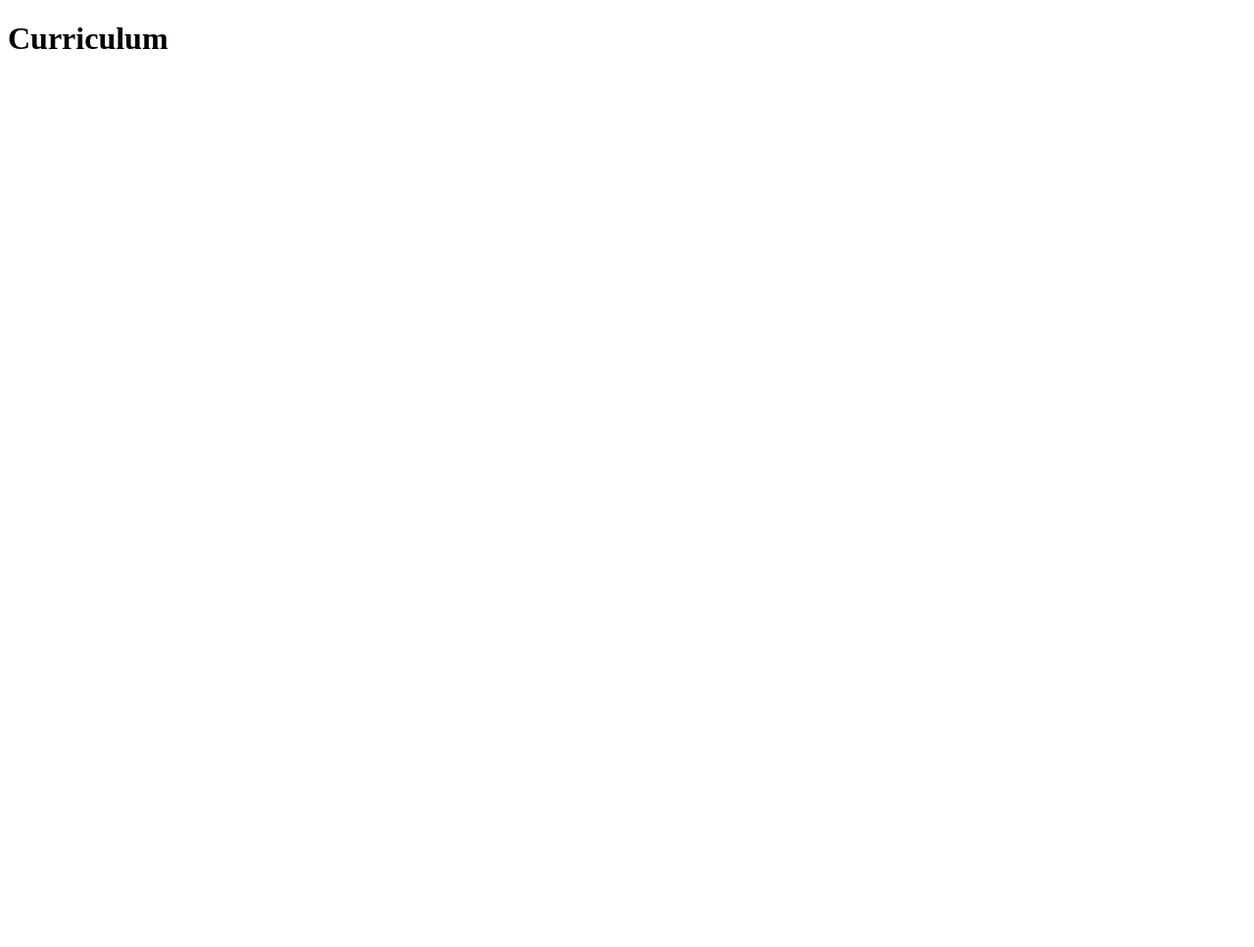
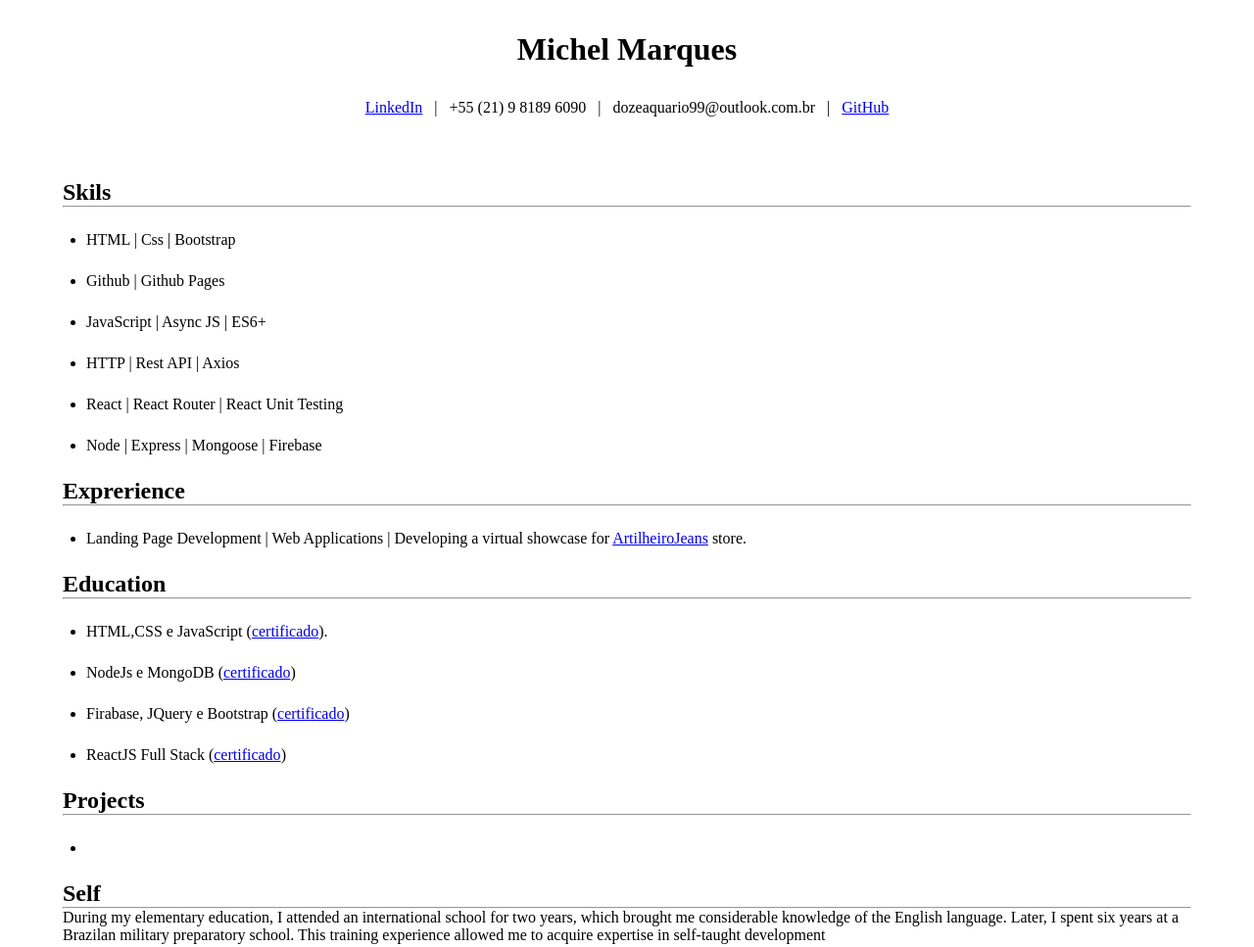
Before and after one commit to Smch12nntynn/curriculum, a website: page dist/index.html in a window 1280 px wide. Shown: the whole page at 98% size. Before the commit the page ends 800 px from the top, so only its background shows below. Drawn offline with Linux system fonts and the light colour scheme.

Commit message:
second commit

```diff
--- a/dist/index.html
+++ b/dist/index.html
@@ -1,12 +1,98 @@
 <!DOCTYPE html>
 <html lang="en">
+
 <head>
-    <meta charset="UTF-8">
-    <meta http-equiv="X-UA-Compatible" content="IE=edge">
-    <meta name="viewport" content="width=device-width, initial-scale=1.0">
+    <meta charset="UTF-8" />
+    <meta http-equiv="X-UA-Compatible" content="IE=edge" />
+    <meta name="viewport" content="width=device-width, initial-scale=1.0" />
+    <link rel="stylesheet" href="style.css" />
     <title>Curriculum</title>
 </head>
+
 <body>
-    <h1>Curriculum</h1>
+    <h1 class="name">Michel Marques</h1>
+
+    <div class="info">
+        <span><a
+            href="https://www.linkedin.com/in/michel-marques-nntynn/"
+            target="_blank"
+            rel="noopener noreferrer"
+            >LinkedIn</a></span>&nbsp;&nbsp;&nbsp;|&nbsp;&nbsp;
+        <span>+55 (21) 9 8189 6090</span>&nbsp;&nbsp;&nbsp;|&nbsp;&nbsp;
+        <span>dozeaquario99@outlook.com.br</span>&nbsp;&nbsp;&nbsp;|&nbsp;&nbsp;
+        <span><a
+            href="https://github.com/Smch12nntynn"
+            target="_blank"
+            rel="noopener noreferrer"
+            >GitHub</a></span>
+    </div>
+
+    <div class="main">
+        <div>
+            <h2>Skils</h2><hr/>
+            <ul>
+                <li>HTML | Css | Bootstrap</li>
+                <li>Github | Github Pages</li>
+                <li>JavaScript | Async JS | ES6+</li>
+                <li>HTTP | Rest API | Axios</li>
+                <li>React | React Router | React Unit Testing</li>
+                <li>Node | Express | Mongoose | Firebase</li>
+            </ul>
+        </div>
+
+        <div>
+            <h2>Exprerience</h2><hr/>
+            <ul>
+                <li>Landing Page Development | Web Applications | Developing a virtual showcase for <a href="https://www.instagram.com/artilheirojeans/">ArtilheiroJeans</a> store.</li>
+            </ul>
+        </div>
+
+        <div>
+            <h2>Education</h2><hr/>
+            <ul>
+                <li>HTML,CSS e JavaScript (<a
+                    href="https://certificados.programadorbr.com/certificado/DVWBMM14HT281101"
+                    target="_blank"
+                    rel="noopener noreferrer"
+                    >certificado</a>).</li>
+                <li>NodeJs e MongoDB (<a
+                    href="https://certificados.programadorbr.com/certificado/DVWBMM14NO281101"
+                    target="_blank"
+                    rel="noopener noreferrer"
+                    >certificado</a>)</li>
+                <li>Firabase, JQuery e Bootstrap (<a
+                    href="https://certificados.programadorbr.com/certificado/DVWBMM14FI281101"
+                    target="_blank"
+                    rel="noopener noreferrer"
+                    >certificado</a>)</li>
+                <li>ReactJS Full Stack (<a
+                    href="https://certificados.programadorbr.com/certificado/DVWBMM14RE281101"
+                    target="_blank"
+                    rel="noopener noreferrer"
+                    >certificado</a>)</li>
+            </ul>
+        </div>
+
+        <div>
+            <h2>Projects</h2><hr/>
+            <ul>
+                <li></li>
+            </ul>
+        </div>
+
+        <div>
+            <h2>Self</h2><hr/>
+            <p>
+                During my elementary education, I attended an international school for two years,
+                which brought me considerable knowledge of the English language. Later,
+                I spent six years at a Brazilan military preparatory school.
+                This training experience allowed me to acquire expertise in self-taught development
+            </p>
+        </div>
+
+    </div>
+
+
+
 </body>
 </html>
--- /dev/null
+++ b/dist/style.css
@@ -0,0 +1,24 @@
+* {
+    margin: 0;
+    padding: 0;
+}
+
+.name {
+    text-align: center;
+    padding: 16px;
+    margin: 16px;
+}
+
+.info {
+    text-align: center;
+    margin: 16px;
+}
+
+.main {
+    margin: 32px;
+    padding: 32px;
+}
+
+li{
+    margin: 24px;
+}
```
Also changed, not shown: 1 other file.
